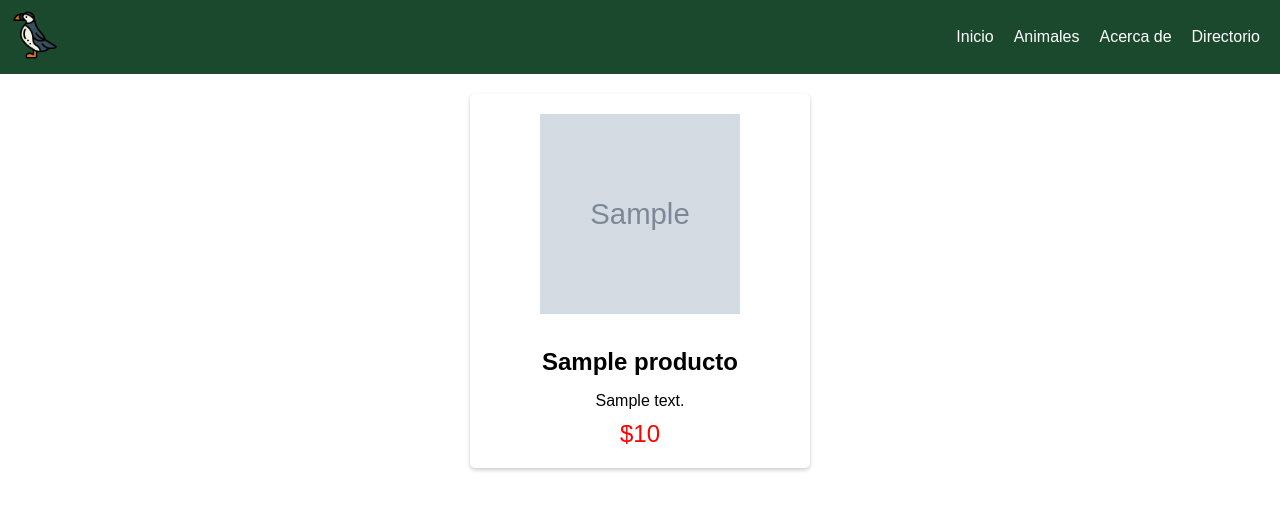
After one commit to Lozano0916/Zoologico, a PHP site: page /tienda.php in a window 1280 px wide. The commit adds this page. Shown: the top 510 px of the page. Run offline with PHP 8.4, Linux system fonts and the light colour scheme; tables that the repository leaves empty or names only in its code hold one stand-in row (values such as "Sample post"); grey boxes marked "Sample" are stand-in pictures.

Commit message:
implementacion de tienda e intento de login :(

```diff
--- /dev/null
+++ b/CSS/tienda.css
@@ -0,0 +1,75 @@
+body {
+    margin: 0;
+    padding: 0;
+    font-family: Arial, sans-serif;
+}
+
+header {
+    background-color: #333;
+    height: 100%;
+}
+
+nav {
+    display: flex;
+    justify-content: space-between;
+    align-items: center;
+    height: 100%;
+    padding: 10px;
+    background-color: #1b492e;
+}
+
+.logo img {
+    height: 50px;
+}
+
+.menu ul {
+    display: flex;
+    list-style: none;
+}
+
+.menu ul li {
+    margin: 0 10px;
+}
+
+.menu ul li a {
+    color: #fff;
+    text-decoration: none;
+}
+/** estilos para los productos**/
+.contenedor {
+    display: flex;
+    flex-wrap: wrap;
+    justify-content: center;
+    align-items: center;
+}
+
+.tarjeta {
+    background-color: #fff;
+    border-radius: 5px;
+    box-shadow: 0 2px 4px rgba(0, 0, 0, 0.2);
+    margin: 20px;
+    padding: 20px;
+    width: 300px;
+    text-align: center;
+}
+
+.tarjeta img {
+    height: 200px;
+    width: 200px;
+    margin-bottom: 10px;
+}
+
+.tarjeta h2 {
+    font-size: 24px;
+    margin-bottom: 10px;
+}
+
+.tarjeta p {
+    font-size: 16px;
+    margin-bottom: 10px;
+}
+
+.tarjeta .precio {
+    color: #f00;
+    font-size: 24px;
+}
--- a/index.php
+++ b/index.php
@@ -19,6 +19,7 @@
             <a href = "#animales"> Animales </a>
             <a href = "#horarios"> Horario y Precios </a>
             <a href = "#ubicacion"> Ubicacion </a>
+            <a href = "tienda.php"> Tienda </a>
         </nav>
         <section class = "textos-header">
             <h1> BIENVENIDOS AL ZOOLOGICO DE LA  MILAGROSA </h1>
@@ -120,7 +121,7 @@
     <script src="https://kit.fontawesome.com/6e6a67c425.js" crossorigin="anonymous"></script>
     <footer>
         <p>Zoológico © 2023 Todos los derechos reservados</p>
-        <a href="Iniciosesion.php"><button class="btn-data"><i class="fa-solid fa-database tamanio" style="color: #ffffff;"></i></button></a>
+        <a href="Iniciosesion.html"><button class="btn-data"><i class="fa-solid fa-database tamanio" style="color: #ffffff;"></i></button></a>
     </footer>
 </body>
 
--- /dev/null
+++ b/tienda.php
@@ -0,0 +1,50 @@
+<?php
+// Incluir el archivo de conexión
+require_once('includes/conexion.php');
+
+// Hacer una consulta
+$sql = "SELECT * FROM productos";
+$resultado = $conn->query($sql);
+?>
+
+<!DOCTYPE html>
+<html>
+<head>
+  <title>Productos</title>
+  <link rel="stylesheet" type="text/css" href="CSS/tienda.css">
+</head>
+<body>
+    <nav>
+        <div class="logo">
+            <a href="index.php"><img src="img/frailecillo.png"></a>
+        </div>
+        <div class="menu">
+            <ul>
+                <li><a href="index.php">Inicio</a></li>
+                <li><a href="">Animales</a></li>
+                <li><a href="#">Acerca de</a></li>
+                <li><a href="#">Directorio</a></li>
+            </ul>
+        </div>
+    </nav>
+  <div class="contenedor">
+    <?php if ($resultado->num_rows > 0): ?>
+      <?php while($row = $resultado->fetch_assoc()): ?>
+        <div class="tarjeta">
+          <img src="<?php echo $row['imagen']; ?>">
+          <h2><?php echo $row['nombre']; ?></h2>
+          <p><?php echo $row['descripcion']; ?></p>
+          <span class="precio">$<?php echo $row['precio']; ?></span>
+        </div>
+      <?php endwhile; ?>
+    <?php else: ?>
+      <p>No se encontraron productos</p>
+    <?php endif; ?>
+  </div>
+</body>
+</html>
+
+<?php
+// Cerrar la conexión
+$conn->close();
+?>
```
Also changed, not shown: Iniciosesion.html (renamed from Iniciosesion.php, +6 -27 lines), procesar_login.php (added, +34 -0 lines).
